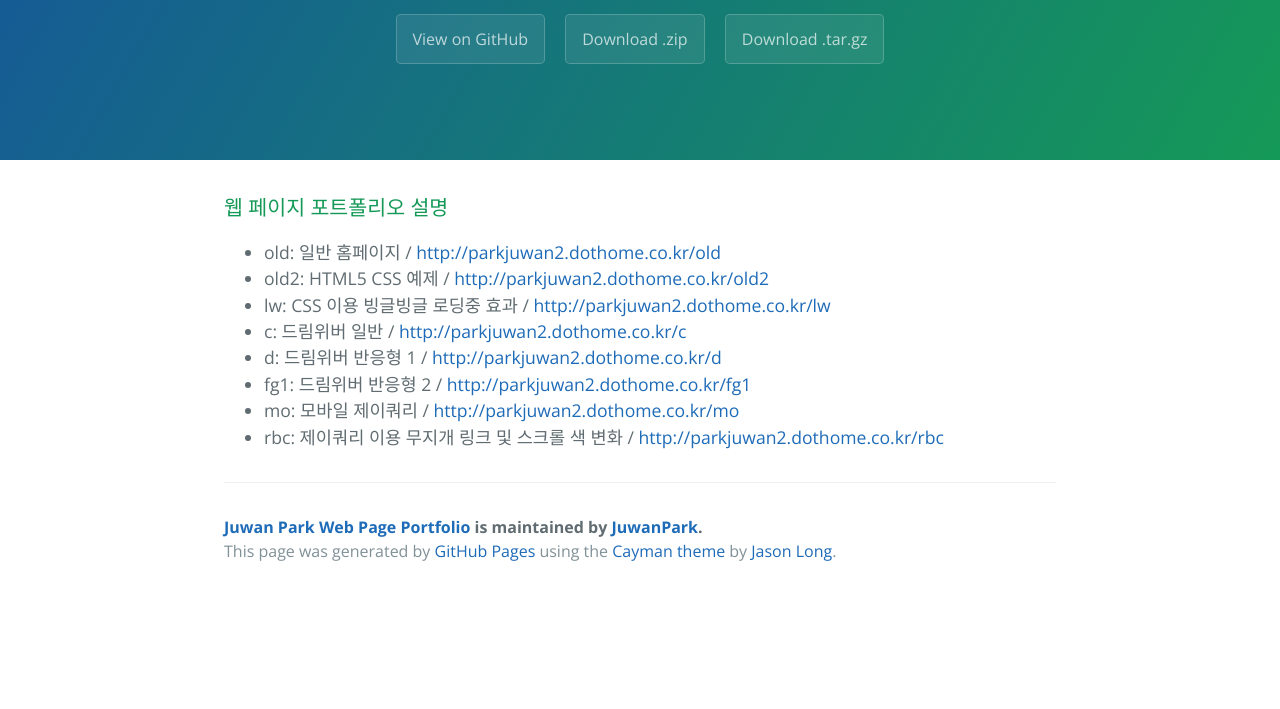
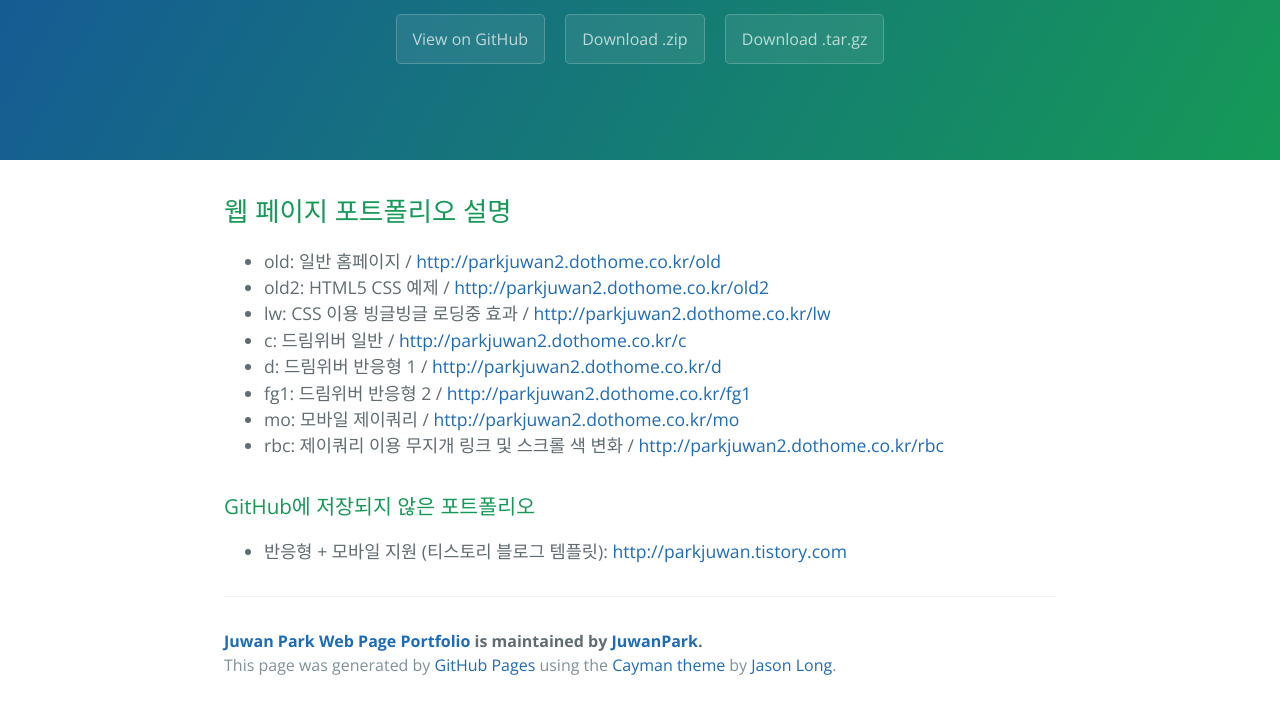
Before and after one commit to JuwanPark/WebpagePortfolio, a plain HTML site: page index.html in a window 1280 px wide. Shown: the part 176-885 px from the top of the page. Before the commit the page ends 800 px from the top, so only its background shows below. Drawn offline with nearby package versions, Linux system fonts and the light colour scheme.

Commit message:
Create gh-pages branch via GitHub

```diff
--- a/index.html
+++ b/index.html
@@ -19,8 +19,8 @@
     </section>
 
     <section class="main-content">
-      <h3>
-<a id="웹-페이지-포트폴리오-설명" class="anchor" href="#%EC%9B%B9-%ED%8E%98%EC%9D%B4%EC%A7%80-%ED%8F%AC%ED%8A%B8%ED%8F%B4%EB%A6%AC%EC%98%A4-%EC%84%A4%EB%AA%85" aria-hidden="true"><span aria-hidden="true" class="octicon octicon-link"></span></a>웹 페이지 포트폴리오 설명</h3>
+      <h2>
+<a id="웹-페이지-포트폴리오-설명" class="anchor" href="#%EC%9B%B9-%ED%8E%98%EC%9D%B4%EC%A7%80-%ED%8F%AC%ED%8A%B8%ED%8F%B4%EB%A6%AC%EC%98%A4-%EC%84%A4%EB%AA%85" aria-hidden="true"><span aria-hidden="true" class="octicon octicon-link"></span></a>웹 페이지 포트폴리오 설명</h2>
 
 <ul>
 <li>old: 일반 홈페이지 / <a href="http://parkjuwan2.dothome.co.kr/old">http://parkjuwan2.dothome.co.kr/old</a>
@@ -41,6 +41,14 @@
 </li>
 </ul>
 
+<h3>
+<a id="github에-저장되지-않은-포트폴리오" class="anchor" href="#github%EC%97%90-%EC%A0%80%EC%9E%A5%EB%90%98%EC%A7%80-%EC%95%8A%EC%9D%80-%ED%8F%AC%ED%8A%B8%ED%8F%B4%EB%A6%AC%EC%98%A4" aria-hidden="true"><span aria-hidden="true" class="octicon octicon-link"></span></a>GitHub에 저장되지 않은 포트폴리오</h3>
+
+<ul>
+<li>반응형 + 모바일 지원 (티스토리 블로그 템플릿): <a href="http://parkjuwan.tistory.com">http://parkjuwan.tistory.com</a>
+</li>
+</ul>
+
       <footer class="site-footer">
         <span class="site-footer-owner"><a href="https://github.com/JuwanPark/WebpagePortfolio">Juwan Park Web Page Portfolio</a> is maintained by <a href="https://github.com/JuwanPark">JuwanPark</a>.</span>
 
--- a/params.json
+++ b/params.json
@@ -1,6 +1,6 @@
 {
   "name": "Juwan Park Web Page Portfolio",
   "tagline": "",
-  "body": "### 웹 페이지 포트폴리오 설명\r\n* old: 일반 홈페이지 / [http://parkjuwan2.dothome.co.kr/old](http://parkjuwan2.dothome.co.kr/old)\r\n* old2: HTML5 CSS 예제 / [http://parkjuwan2.dothome.co.kr/old2](http://parkjuwan2.dothome.co.kr/old2)\r\n* lw: CSS 이용 빙글빙글 로딩중 효과 / [http://parkjuwan2.dothome.co.kr/lw](http://parkjuwan2.dothome.co.kr/lw)\r\n* c: 드림위버 일반 / [http://parkjuwan2.dothome.co.kr/c](http://parkjuwan2.dothome.co.kr/c)\r\n* d: 드림위버 반응형 1 / [http://parkjuwan2.dothome.co.kr/d](http://parkjuwan2.dothome.co.kr/d)\r\n* fg1: 드림위버 반응형 2 / [http://parkjuwan2.dothome.co.kr/fg1](http://parkjuwan2.dothome.co.kr/fg1)\r\n* mo: 모바일 제이쿼리 / [http://parkjuwan2.dothome.co.kr/mo](http://parkjuwan2.dothome.co.kr/mo)\r\n* rbc: 제이쿼리 이용 무지개 링크 및 스크롤 색 변화 / [http://parkjuwan2.dothome.co.kr/rbc](http://parkjuwan2.dothome.co.kr/rbc)\r\n",
+  "body": "## 웹 페이지 포트폴리오 설명\r\n* old: 일반 홈페이지 / [http://parkjuwan2.dothome.co.kr/old](http://parkjuwan2.dothome.co.kr/old)\r\n* old2: HTML5 CSS 예제 / [http://parkjuwan2.dothome.co.kr/old2](http://parkjuwan2.dothome.co.kr/old2)\r\n* lw: CSS 이용 빙글빙글 로딩중 효과 / [http://parkjuwan2.dothome.co.kr/lw](http://parkjuwan2.dothome.co.kr/lw)\r\n* c: 드림위버 일반 / [http://parkjuwan2.dothome.co.kr/c](http://parkjuwan2.dothome.co.kr/c)\r\n* d: 드림위버 반응형 1 / [http://parkjuwan2.dothome.co.kr/d](http://parkjuwan2.dothome.co.kr/d)\r\n* fg1: 드림위버 반응형 2 / [http://parkjuwan2.dothome.co.kr/fg1](http://parkjuwan2.dothome.co.kr/fg1)\r\n* mo: 모바일 제이쿼리 / [http://parkjuwan2.dothome.co.kr/mo](http://parkjuwan2.dothome.co.kr/mo)\r\n* rbc: 제이쿼리 이용 무지개 링크 및 스크롤 색 변화 / [http://parkjuwan2.dothome.co.kr/rbc](http://parkjuwan2.dothome.co.kr/rbc)\r\n\r\n### GitHub에 저장되지 않은 포트폴리오\r\n* 반응형 + 모바일 지원 (티스토리 블로그 템플릿): [http://parkjuwan.tistory.com](http://parkjuwan.tistory.com)",
   "note": "Don't delete this file! It's used internally to help with page regeneration."
 }
```
